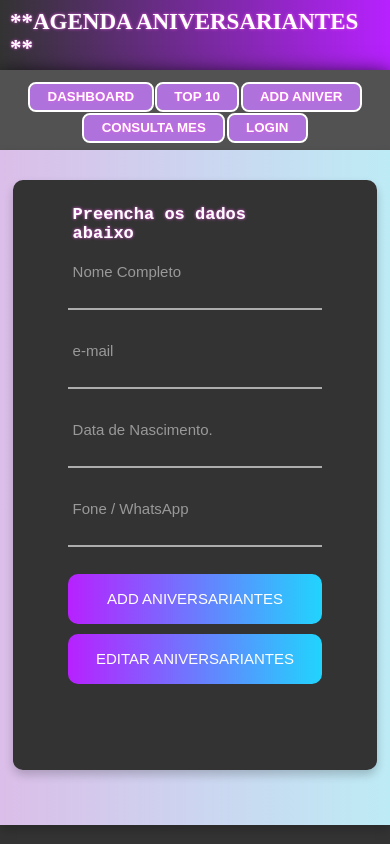
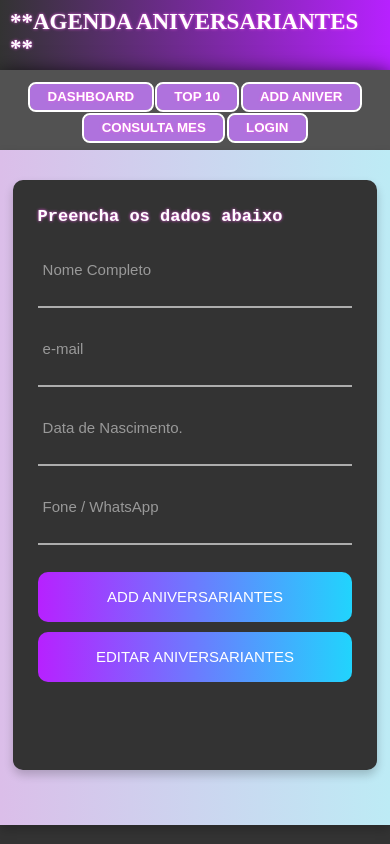
Before and after one commit to Luciara-Abreu/API_Aniversariantes_POSTGRES_FRONT, a React (Create React App) app: page /addPage in a window 390 px wide. Built offline with nearby package versions, Linux system fonts and the light colour scheme.

Commit message:
responsiveness adjustment

```diff
--- a/src/App/contexts/addUsers/styles.ts
+++ b/src/App/contexts/addUsers/styles.ts
@@ -43,12 +43,11 @@ const Body = styled.div`
     font:normal 25px "Courier New", Courier, monospace;
   }
 
-
   @media (max-width: 768px)and (min-width: 481px) {
   width: 75%;
   height: 70vh;
   h1{
-    padding: 5px;
+    padding: 0 0 20px 0;
     color: #fff;
     text-shadow: 0px 0px 3px #f05be6;
     font:bold 20px "Courier New", Courier, monospace;
@@ -57,8 +56,9 @@ const Body = styled.div`
   @media (max-width: 480px)and (min-width: 320px) {
   width: 96%;
   height: 70vh;
+  padding: 27px 25px 50px 25px;
   h1{
-    padding: 5px;
+    padding: 0 0 20px 0;
     color: #fff;
     text-shadow: 0px 0px 3px #f05be6;
     font:bold 17px "Courier New", Courier, monospace;
@@ -135,13 +135,13 @@ margin-bottom: 17px;
   outline: 0;
 }
   .input:focus + .FocusInput::after{
-    top: -15px;
+    top: -8px;
   }
   .input:focus + .FocusInput::before{
     width: 100%;
   }
   .has-val + .FocusInput::after{
-    top: -15px;
+    top: -8px;
   }
   .has-val + .FocusInput::before{
     width: 100%;
```
